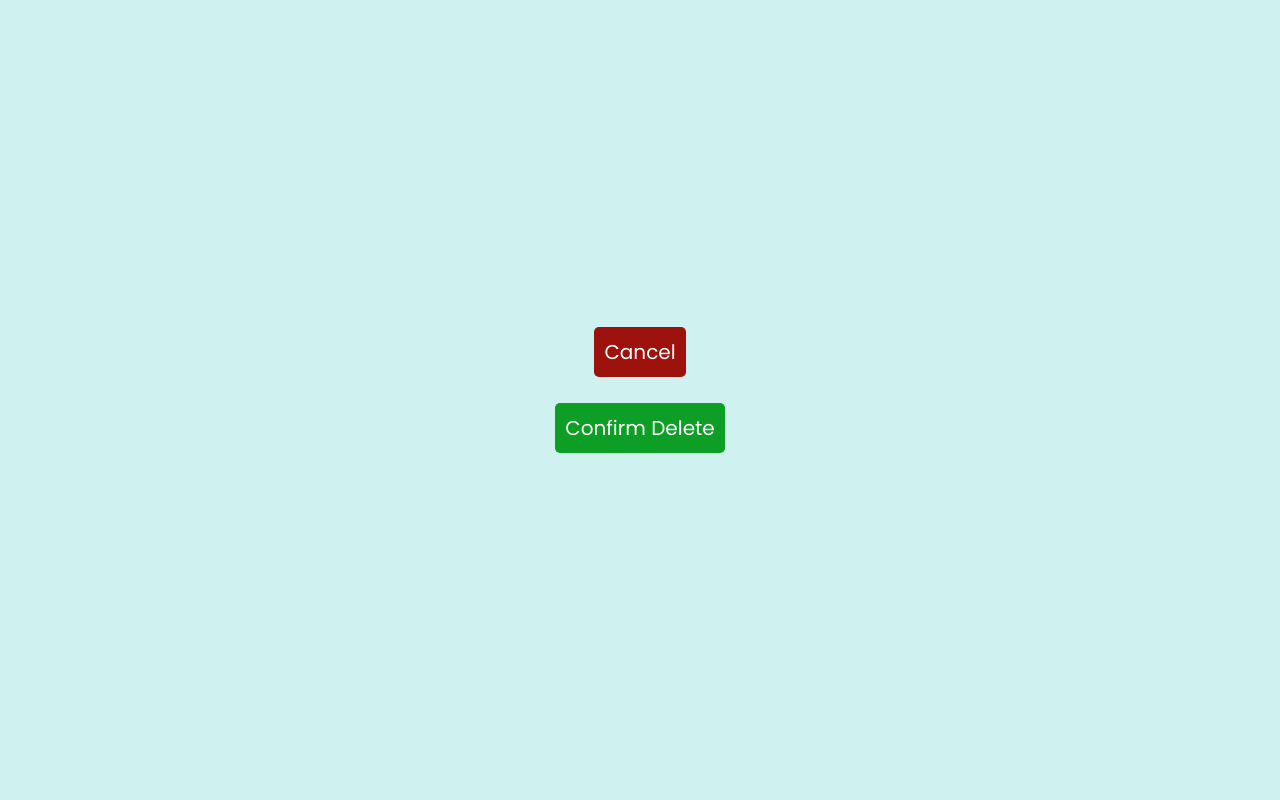
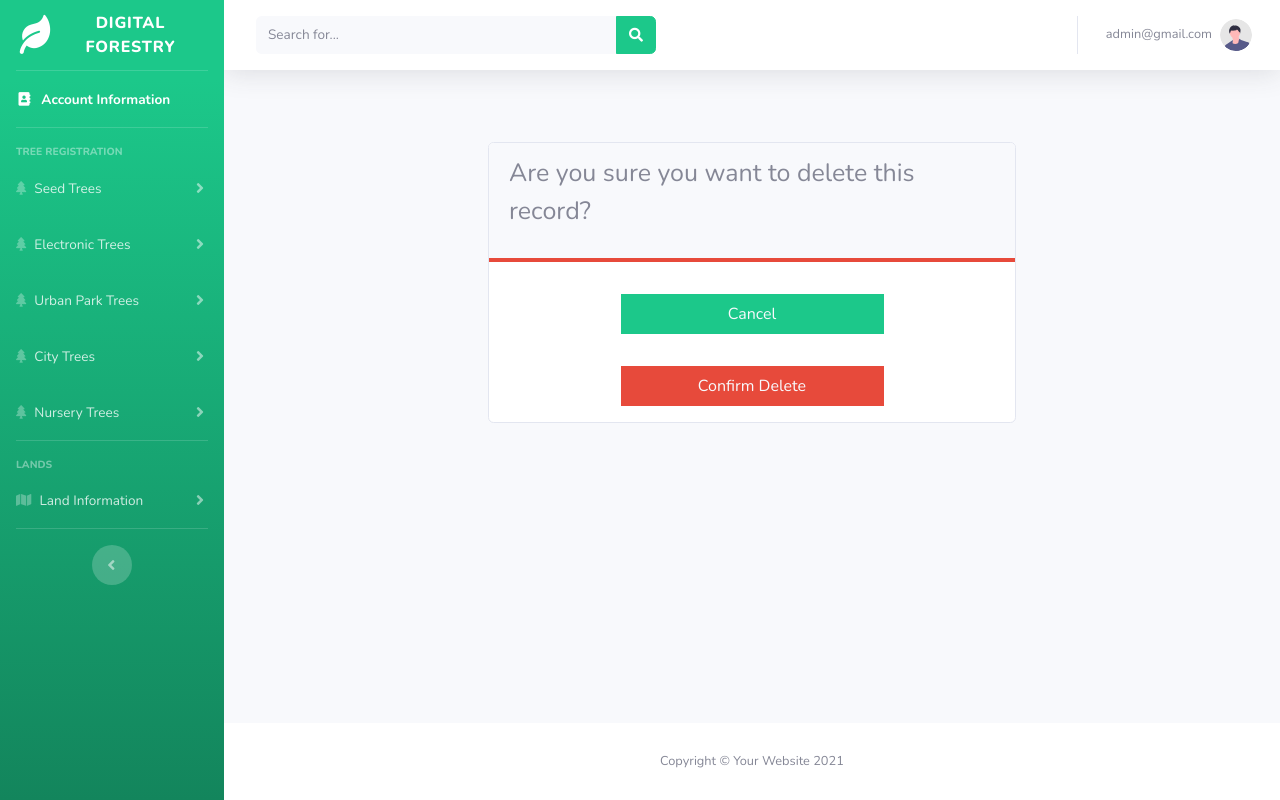
Before and after one commit to Nitin0422/digital_forestry, a Django app: page /home/strs/delete/1/ in a window 1280 px wide. Run offline with Django 4.2, Linux system fonts and the light colour scheme; a user stored in the database is signed in; data comes from the database, SQL or seed files in the repository; both versions use the stored data as it was after the commit; some libraries are stand-ins or nearby versions.

Commit message:
Remaining templates updated

```diff
--- a/main/static/css/login.css
+++ b/main/static/css/login.css
@@ -21,7 +21,7 @@
             align-items: center;
             padding: 10px;
             background-size: cover;
-            background: linear-gradient(#a4ffde, #fff);
+            background: linear-gradient(#fff, #a4ffde);
         }
         .container{
             max-width: 500px;
@@ -29,7 +29,7 @@
             padding: 25px 30px;
             border-radius: 5px;
             box-shadow: 0 5px 10px rgba(0,0,0,0.15);
-            background-color: #ffffff76;
+            background-color: #ffffff78;
         }
         .container .title{
             font-size: 25px;
--- a/main/templates/main/confirm.html
+++ b/main/templates/main/confirm.html
@@ -1,77 +1,32 @@
+{% extends "signups/base.html"%}
 <!DOCTYPE html>
 <html lang="en">
 <head>
     <meta charset="UTF-8">
     <meta name="viewport" content="width=device-width, initial-scale=1.0">
-    <style>
-        @import url('https://fonts.googleapis.com/css2?family=Poppins:wght@200;300;400;500;600;700&display=swap');
-        *{
-            margin: 0;
-            padding: 0;
-            box-sizing: border-box;
-            font-family: 'Poppins',sans-serif;
-        }
-
-        body {
-            font-family: Arial, sans-serif;
-            background-color: #3dc7c53f;
-            margin: 0;
-            padding: 0;
-            min-height: 90vh;
-        }
-        form{
-            height: 95vh;
-            display: flex;
-            justify-content: center;
-            align-items: center;
-            flex-direction: column;
-            gap: 0.4rem;
-        }
-
-        a {
-            display: block;
-            text-align: center;
-            padding: 10px;
-            background-color: #9e120d;
-            color: white;
-            text-decoration: none;
-            border-radius: 5px;
-            margin-top: 20px;
-            font-size: 20px;
-        }
-
-        a:hover {
-            background-color: #720a0a;
-        }
-
-        button{
-            background-color: #0d9e25;
-            color: white;
-            text-decoration: none;
-            margin-top: 20px;
-            display: block;
-            text-align: center;
-            padding: 10px;
-            border: none;
-            border-radius: 5px;
-            font-size: 20px;
-        }
-        button:hover{
-            background-color: #0a722d;
-        }
-    </style>
     <title>Document</title>
 </head>
+{% block content %}
 <body>
-    <form method = "POST">
-        {% csrf_token %}
-        {% if source == "STRS" %}
-            <a href="{%url 'main:strs_information'%}">Cancel</a>
-        {% else %}
-            <a href="{%url 'main:land_information'%}">Cancel</a>
-        {% endif %}
-        <button type="submit"> Confirm Delete</button>
+    <div class=" d-flex justify-content-center align-items-center">
+        <form method = "POST" class=" card w-50 d-flex flex-column m-5 align-items-center">
+            <div class="card-header border-bottom-danger w-100 mb-3">
+                <p> Are you sure you want to delete this record?</p>
+            </div>
+            {% csrf_token %}
+            {% if source == "STRS" %}
+                <div class="btn-success m-3 p-2 d-flex justify-content-center w-50 ">
+                    <a href="{%url 'main:strs_information'%}" class="text-gray-100">Cancel</a>
+                </div>
+            {% else %}
+                <div class="btn-success m-3 p-2 d-flex justify-content-center w-50">
+                    <a href="{%url 'main:land_information'%}" class="text-gray-100">Cancel</a>
+                </div>
+            {% endif %}
+            <button type="submit" class="btn-danger m-3 p-2 text-gray-100 border-0 w-50 "> Confirm Delete</button>
 
-    </form>
+        </form>
+    </div>
 </body>
+{% endblock %}
 </html>
--- a/main/templates/main/landinfo.html
+++ b/main/templates/main/landinfo.html
@@ -56,11 +56,11 @@
                         <td>{{land_information_data.is_greater_than_10Ha}}</td>
                 <td>
                   <div class="border-0 mb-2 w-full btn-success text-center">
-                    <a> Edit </a>
+                    <a href="{%url 'main:land_information_edit' land_information_data.id %}" class="text-gray-100"> Edit </a>
                   </div>
 
                   <div class="border-0 mb-2 w-full btn-danger text-center">
-                    <a> Delete </a>
+                    <a href="{%url 'main:land_information_delete' land_information_data.id%}" class="text-gray-100"> Delete </a>
                   </div>
                 </td>
               </tr>
--- a/main/templates/main/strsview.html
+++ b/main/templates/main/strsview.html
@@ -51,11 +51,11 @@
                 <td>{{strs_information_data.tree_type}}</td>
                 <td>
                   <div class="border-0 mb-2 w-full btn-success text-center">
-                    <a> Edit </a>
+                    <a href="{%url 'main:strs_information_update' strs_information_data.id%}" class="text-gray-100"> Edit </a>
                   </div>
 
                   <div class="border-0 mb-2 w-full btn-danger text-center">
-                    <a> Delete </a>
+                    <a href="{%url 'main:strs_information_delete' strs_information_data.id %}" class="text-gray-100"> Delete </a>
                   </div>
                 </td>
               </tr>
--- a/main/templates/signups/base.html
+++ b/main/templates/signups/base.html
@@ -42,7 +42,7 @@
           href="index.html"
         >
           <div class="sidebar-brand-icon rotate-n-15">
-            <i class="fas fa-tree"></i>
+            <i class="fas fa-leaf"></i>
           </div>
           <div class="sidebar-brand-text mx-3">Digital Forestry</div>
         </a>
@@ -74,7 +74,7 @@
             aria-expanded="true"
             aria-controls="collapseTwo"
           >
-            <i class="fas fa-plus"></i>
+            <i class="fas fa-tree"></i>
             <span>Seed Trees</span>
           </a>
           <div
@@ -100,7 +100,7 @@
             aria-expanded="true"
             aria-controls="collapseUtilities"
           >
-            <i class="fa fa-plus"></i>
+            <i class="fa fa-tree"></i>
             <span>Electronic Trees</span>
           </a>
           <div
@@ -126,7 +126,7 @@
               aria-expanded="true"
               aria-controls="collapseUtilities"
             >
-              <i class="fa fa-plus"></i>
+              <i class="fa fa-tree"></i>
               <span>Urban Park Trees</span>
             </a>
             <div
@@ -152,7 +152,7 @@
               aria-expanded="true"
               aria-controls="collapseUtilities"
             >
-              <i class="fa fa-plus"></i>
+              <i class="fa fa-tree"></i>
               <span>City Trees</span>
             </a>
             <div
@@ -178,7 +178,7 @@
               aria-expanded="true"
               aria-controls="collapseUtilities"
             >
-              <i class="fa fa-plus"></i>
+              <i class="fa fa-tree"></i>
               <span>Nursery Trees</span>
             </a>
             <div
@@ -411,13 +411,13 @@
           </div>
           <div class="modal-footer">
             <button
-              class="btn btn-secondary"
+              class="btn btn-success"
               type="button"
               data-dismiss="modal"
             >
               Cancel
             </button>
-            <a class="btn btn-primary" href="{%url 'main:logout'%}">Logout</a>
+            <a class="btn btn-danger" href="{%url 'main:logout'%}">Logout</a>
           </div>
         </div>
       </div>
--- a/main/urls.py
+++ b/main/urls.py
@@ -19,7 +19,6 @@ urlpatterns = [
     path('home/strs/form', views.strs_information_form, name="strs_form"),
     path('home/strs/edit/<int:strs_information_id>/', views.strs_information_update, name="strs_information_update"),
     path('home/strs/delete/<int:strs_information_id>/', views.strs_information_delete, name ="strs_information_delete"),
-
     path('ajax/load_local_level/', views.load_local_level, name="ajax_load_local_level"),
     path('ajax/load_ward',views.load_ward, name="ajax_load_ward")
 ]
--- a/main/views.py
+++ b/main/views.py
@@ -85,7 +85,7 @@ def edit_account_information(request):
                 form.save()
                 return redirect('main:account_information')
         form = AccountInformationForm(instance=account_instance)
-        return render(request, 'main/accountedit.html', {"form":form})
+        return render(request, 'main/accountform.html', {"form":form})
     except Exception as e:
         return redirect('main:home')
 
```
Also changed, not shown: main/templates/main/accountedit.html (deleted, +0 -58 lines), main/templates/main/accountform.html (+22 -28 lines), main/templates/main/accountinfo.html (+5 -2 lines), main/templates/main/landinfoform.html (+4 -7 lines), main/templates/main/strsform.html (+5 -2 lines), db.sqlite3.
